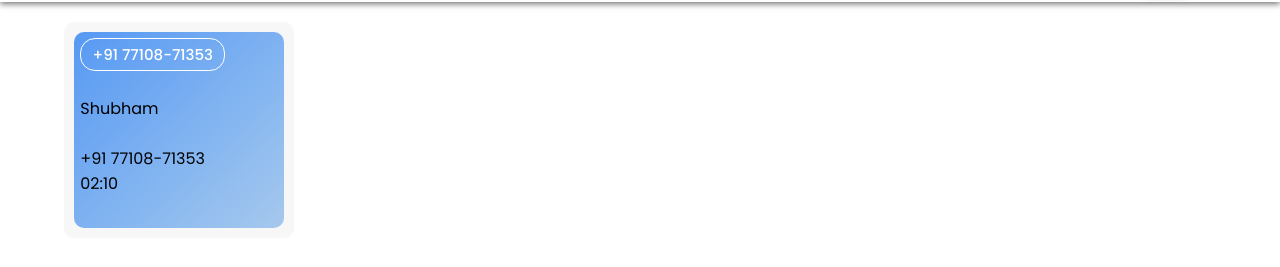
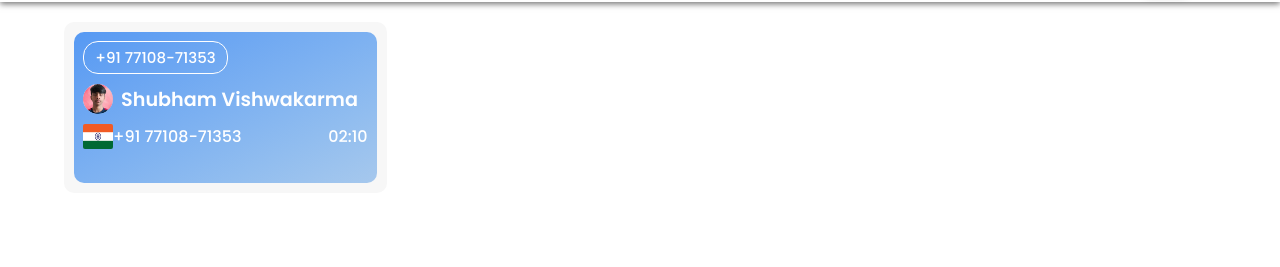
Before and after one commit to SHUBHAM77108/Dialer_Dashboard_project, a plain HTML site: page index.html in a window 1280 px wide. Shown: the part 59-326 px from the top of the page. Drawn offline with Linux system fonts and the light colour scheme.

Commit message:
add code left side

```diff
--- a/index.html
+++ b/index.html
@@ -24,12 +24,14 @@
             <div class="left-side-main-first">
                 <p class="first-contact">+91 77108-71353</p>
                 <div class="left-side-user">
-                    <img src="">
-                    <p>Shubham</p>
+                    <img src="images/user.jpg">
+                    <p>Shubham Vishwakarma</p>
                 </div>
                 <div class="left-side-contact-details">
-                    <img src="">
-                    <p>+91 77108-71353</p>
+                    <div class="number-timer">
+                        <img src="images/india-flag.png">
+                        <p>+91 77108-71353</p>
+                    </div>
                     <span>02:10</span>
                 </div>
                 <div class="main-contact-details">
--- a/style.css
+++ b/style.css
@@ -112,7 +112,7 @@
 
 /* --------------- left-sidebar ----------------- */
 .left-side{
-  flex-basis: 20%;
+  flex-basis: 28%;
   align-self: flex-start;
   background-color: var(--light-gray);
   padding: 10px;
@@ -133,7 +133,44 @@
   font-size: 15px;
   font-weight: 500;
 }
+.left-side-user{
+  display: flex;
+  align-items: center;
+  margin: 10px 0;
+}
+.left-side-user img{
+  width: 30px;
+  border-radius: 50%;
+  margin-right: 8px;
+}
+.left-side-user p{
+  color: var(--font-color);
+  font-size: larger;
+  font-weight: 600;
+}
+.left-side-contact-details{
+  display: flex;
+  align-items: center;
+  justify-content: space-between;
+  text-align: center;
+  color: var(--font-color);
+  font-weight: 500;
+}
+.left-side-contact-details span{
 
+}
+.left-side-contact-details img{
+  width: 30px;
+  border-radius: 2px;
+}
+.number-timer{
+  display: flex;
+}
+.number-timer p{
+  color: var(--font-color);
+  display: flex;
+  font-weight: var(--font-color);
+}
   .right-side{
 
   }
```
Also changed, not shown: images/india-flag.png (added).
